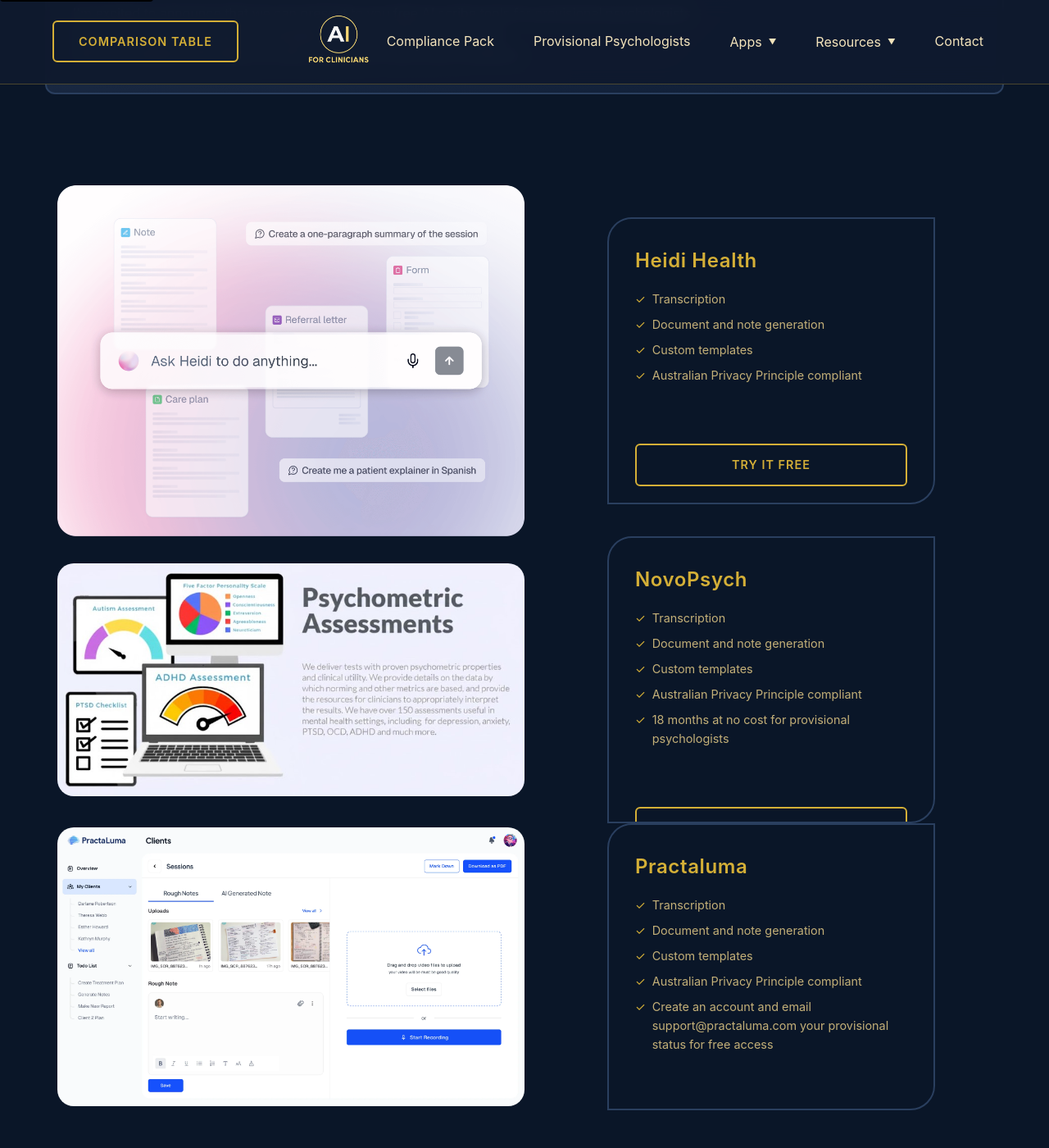
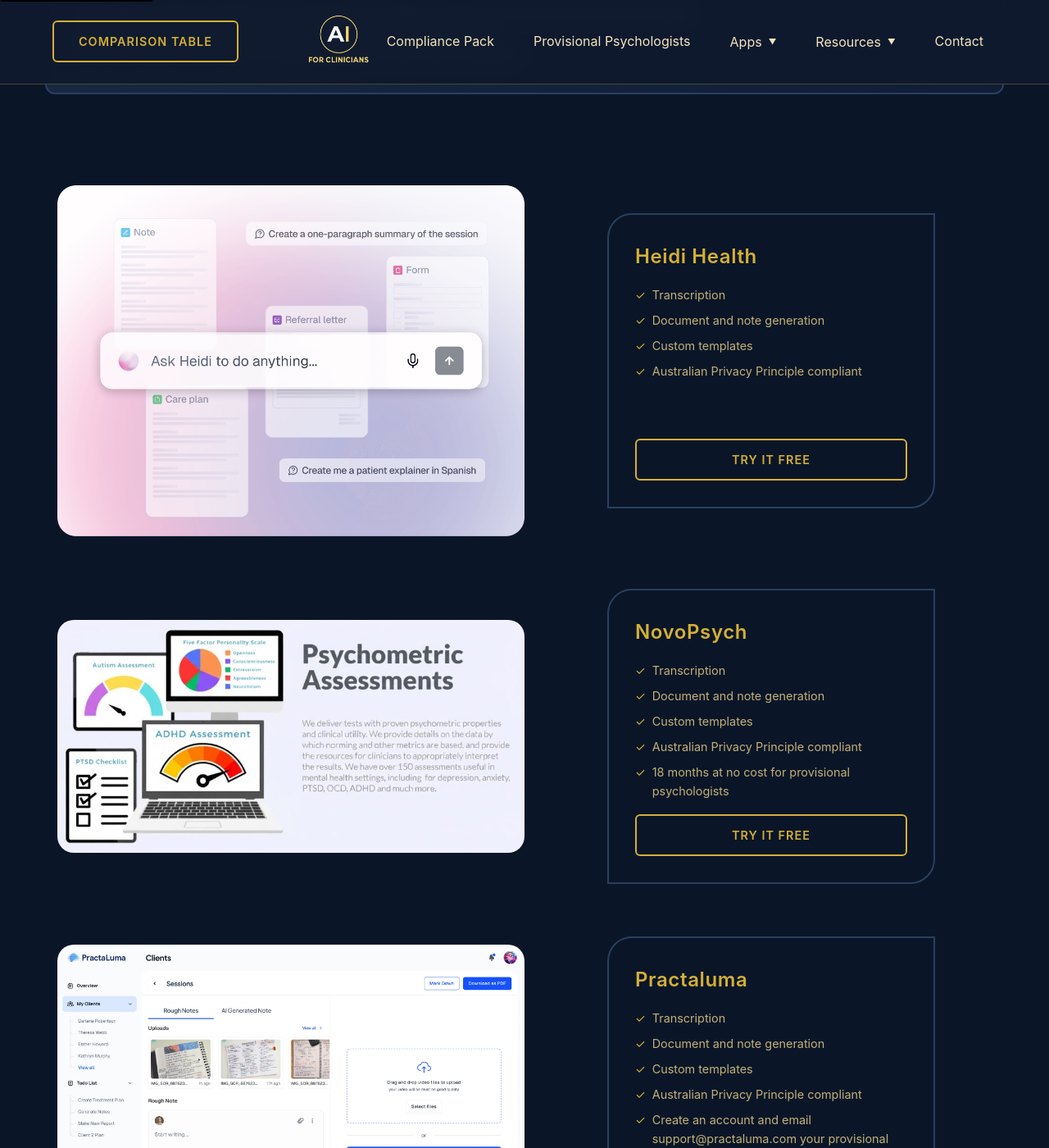
Before and after one commit to keisler-au/aiforclin, a Jekyll site: the page built from provisional-psychologists/index.html, in a window 1280 px wide and 1400 px high, scrolled down 689 px. Shown: the whole window at 82% size. Built offline with Jekyll 4.4.1, drawn with Linux system fonts in a browser that asks for light colours.

Commit message:
prov-psych-uplift

```diff
--- a/assets/css/main.css
+++ b/assets/css/main.css
@@ -286,6 +286,9 @@
 .gap-2 {
   gap: 2rem;
 }
+.gap-4 {
+  gap: 4rem;
+}
 
 .m-0 {
   margin: 0;
@@ -307,6 +310,9 @@
 }
 .mb-6 {
   margin-bottom: 6rem;
+}
+.mt-0 {
+  margin-top: 0;
 }
 .mt-025 {
   margin-top: 0.25rem;
--- a/assets/css/page-styles/provisional-psychologists.css
+++ b/assets/css/page-styles/provisional-psychologists.css
@@ -1,6 +1,6 @@
 .prov-psych-card {
   width: 100%;
-  height: 350px;
+  height: 360px;
   max-width: 400px;
   margin: 0 auto;
 }
--- a/provisional-psychologists/index.html
+++ b/provisional-psychologists/index.html
@@ -56,16 +56,16 @@
         style="border-radius: 20px;"
       />
       <article class="card card--transparent card-bordered prov-psych-card">
-        <div class="mb-2">
+        <div>
           <h3 class="card-title">${company.name}</h3>
           <ul class="card-list">
-            ${company.description.map((description) => `<li class="flex gap-05 mb-075"><span class="text-gold">✓</span>${description}</li>`).join("")}
+            ${company.description.map((description) => `<li class="flex gap-05"><span class="text-gold">✓</span>${description}</li>`).join("")}
           </ul>
         </div>
         <a
           href="${company.link}"
           data-affiliate="${company.name.toLowerCase()}"
-          class="btn js-affiliate"
+          class="btn mt-025"
           >Try it Free</a
         >
       </article>`;
@@ -97,6 +97,6 @@
     </p>
   </section>
 
-  <section id="prov-psych-container" class="container" style="margin-bottom: 5rem">
+  <section id="prov-psych-container" class="container flex-col gap-4">
   </section>
 </div>
```
